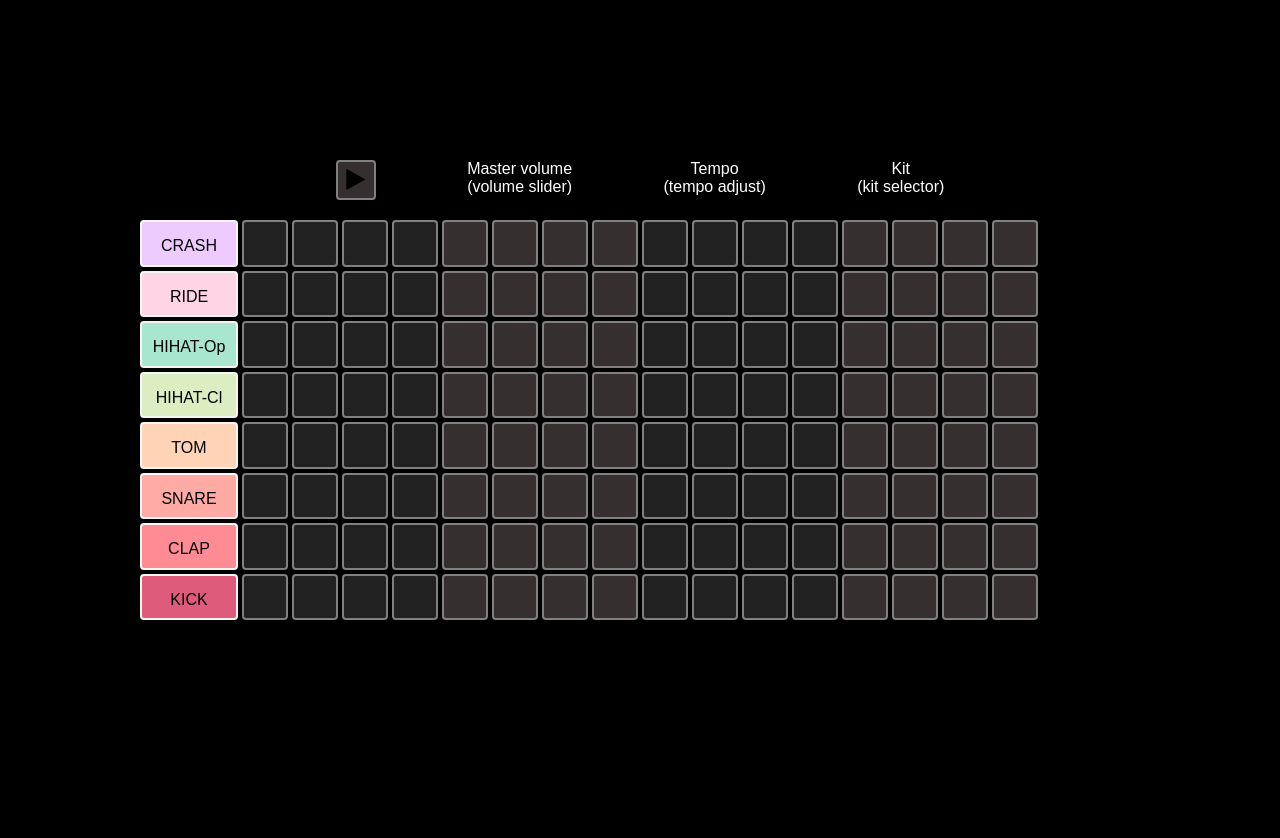
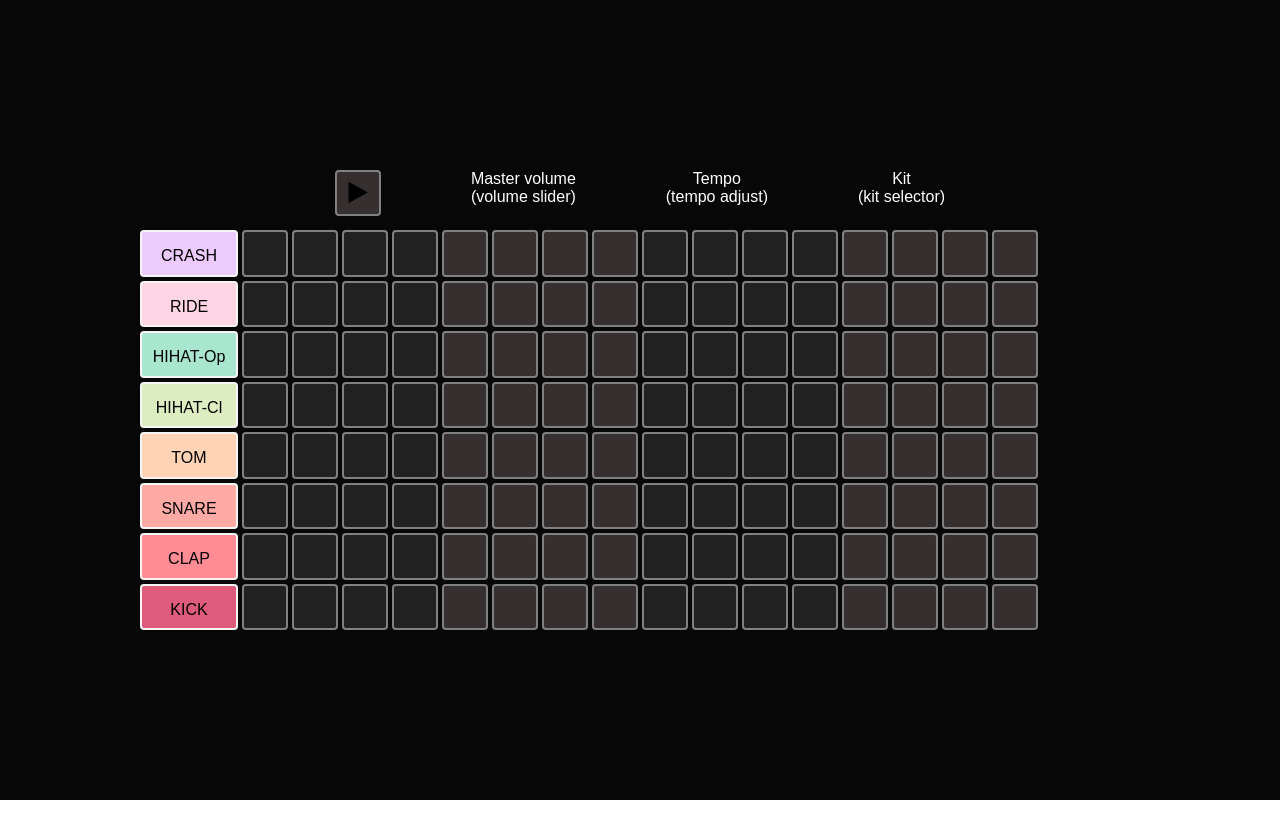
Before and after one commit to jaredami/drum-machine, a React (Create React App) app: page / in a window 1280 px wide. Shown: the top 838 px of the page. After the commit the page ends 800 px from the top, so only its background shows below. Built offline with nearby package versions, Linux system fonts and the light colour scheme; a web font is replaced by a local one.

Commit message:
Added play/pause button styles

```diff
--- a/src/index.js
+++ b/src/index.js
@@ -47,7 +47,7 @@ function handleThisStep() {
 
   Array.from(cols[currCol].children).forEach(child => {
     if (child.classList.contains("on")) {
-      child.style.transform = "scale(1)";
+      child.style.transform = "scale(0.9)";
     }
   });
 
--- a/src/styles.css
+++ b/src/styles.css
@@ -1,11 +1,12 @@
-body {
-  background-color: black;
+.App {
+  background-color: #070707;
   height: 100vh;
   transition: all 300ms; }
 
 #drumMachineContainer {
   width: 1000px;
-  margin: 20vh auto;
+  margin: 0 auto;
+  padding-top: 20vh;
   color: #eef2f3;
   font-family: "Sunflower", sans-serif;
   border-radius: 4px; }
@@ -24,9 +25,12 @@ body {
   background-color: #352F2F;
   border: 2px solid gray;
   border-radius: 4px;
-  height: 40px;
-  width: 40px;
+  height: 46px;
+  width: 46px;
   font-size: 1.5rem; }
+  #playPause:hover {
+    cursor: pointer;
+    filter: brightness(130%); }
   #playPause:focus {
     outline: none; }
 
--- a/src/styles.sass
+++ b/src/styles.sass
@@ -1,11 +1,12 @@
-body
-  background-color: black
+.App
+  background-color: #070707
   height: 100vh
   transition: all 300ms
 
 #drumMachineContainer
   width: 1000px
-  margin: 20vh auto
+  margin: 0 auto
+  padding-top: 20vh
   color: #eef2f3
   font-family: 'Sunflower', sans-serif
   //font-family: 'Roboto Mono', monospace
@@ -29,9 +30,12 @@ body
   background-color: #352F2F
   border: 2px solid gray
   border-radius: 4px
-  height: 40px
-  width: 40px
+  height: 46px
+  width: 46px
   font-size: 1.5rem
+  &:hover
+    cursor: pointer
+    filter: brightness(130%)
   &:focus
     outline: none
 
```
Also changed, not shown: 2 other files (tests, documents, lock files or other folders).
